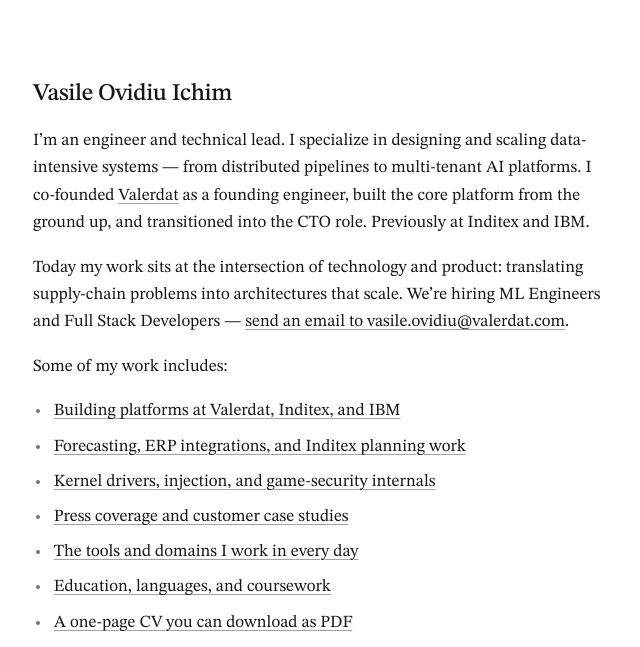
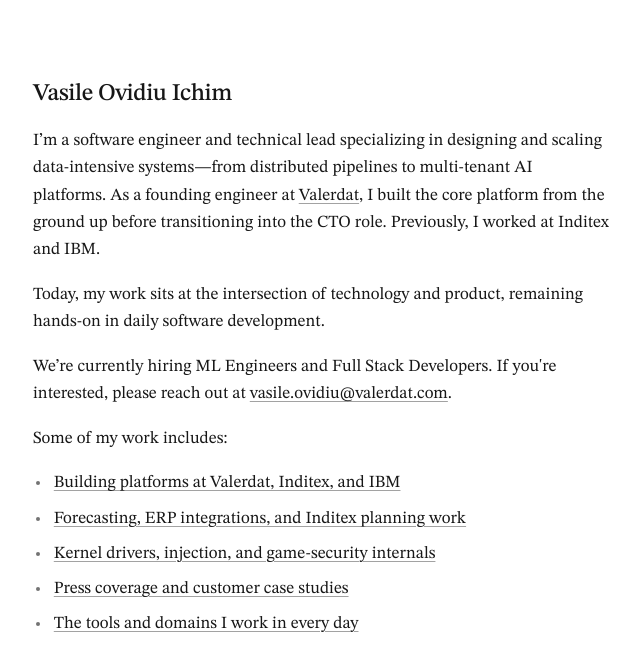
Before and after one commit to zabbix-byte/cv, a Django app: page / in a window 1280 px wide. Shown: the top 647 px of the page, without its empty margins (319-959 px from the left). Run offline with Django 5.2, Linux system fonts and the light colour scheme; some web fonts are replaced.

Commit message:
feat: Revise personal and project descriptions for clarity and engagement
- Updated the CVPDFGenerator class and homepage content to enhance the clarity of personal and project descriptions, emphasizing hands-on experience and technical leadership.
- Improved the structure of the homepage text for better readability and engagement, including a clearer call to action for hiring opportunities.

```diff
--- a/services/pdf_service.py
+++ b/services/pdf_service.py
@@ -215,12 +215,12 @@ class CVPDFGenerator:
 
     def _summary(self):
         text = (
-            "I specialize in designing and scaling data-intensive systems, from distributed "
-            "pipelines to multi-tenant AI platforms. Co-founded <b>Valerdat</b> as founding "
-            "engineer, built the core platform from the ground up, and transitioned into the "
-            "CTO role — operating across <b>500k+ SKUs</b> and <b>10TB+</b> of supply-chain "
-            "data (Spark), with demand forecasting at &lt;5% MAPE. Previously at "
-            "<b>Inditex</b> and <b>IBM</b>."
+            "Software engineer and technical lead specializing in designing and scaling "
+            "data-intensive systems — from distributed pipelines to multi-tenant AI platforms. "
+            "Founding engineer at <b>Valerdat</b>, built the core platform from the ground up "
+            "before becoming CTO — operating across <b>500k+ SKUs</b> and <b>10TB+</b> of "
+            "supply-chain data, with demand forecasting at &lt;5% MAPE. Hands-on daily. "
+            "Previously at <b>Inditex</b> and <b>IBM</b>."
         )
         press = (
             'Featured in <a href="https://www.viaempresa.cat/es/empresa/'
--- a/templates/pages/home.html
+++ b/templates/pages/home.html
@@ -8,12 +8,16 @@
   <h1>Vasile Ovidiu Ichim</h1>
 
   <p>
-    I’m an engineer and technical lead. I specialize in designing and scaling data-intensive systems — from distributed pipelines to multi-tenant AI platforms. I co-founded <a href="https://valerdat.com" target="_blank" rel="noopener">Valerdat</a> as a founding engineer, built the core platform from the ground up, and transitioned into the CTO role. Previously at Inditex and IBM.
+    I’m a software engineer and technical lead specializing in designing and scaling data-intensive systems—from distributed pipelines to multi-tenant AI platforms. As a founding engineer at <a href="https://valerdat.com" target="_blank" rel="noopener">Valerdat</a>, I built the core platform from the ground up before transitioning into the CTO role. Previously, I worked at Inditex and IBM.
   </p>
 
   <p>
-    Today my work sits at the intersection of technology and product: translating supply-chain problems into architectures that scale. We’re hiring ML Engineers and Full Stack Developers —
-    <a href="mailto:vasile.ovidiu@valerdat.com">send an email to vasile.ovidiu@valerdat.com</a>.
+    Today, my work sits at the intersection of technology and product, remaining hands-on in daily software development.
+  </p>
+
+  <p>
+    We’re currently hiring ML Engineers and Full Stack Developers. If you're interested, please reach out at
+    <a href="mailto:vasile.ovidiu@valerdat.com">vasile.ovidiu@valerdat.com</a>.
   </p>
 
   <p>Some of my work includes:</p>
```
